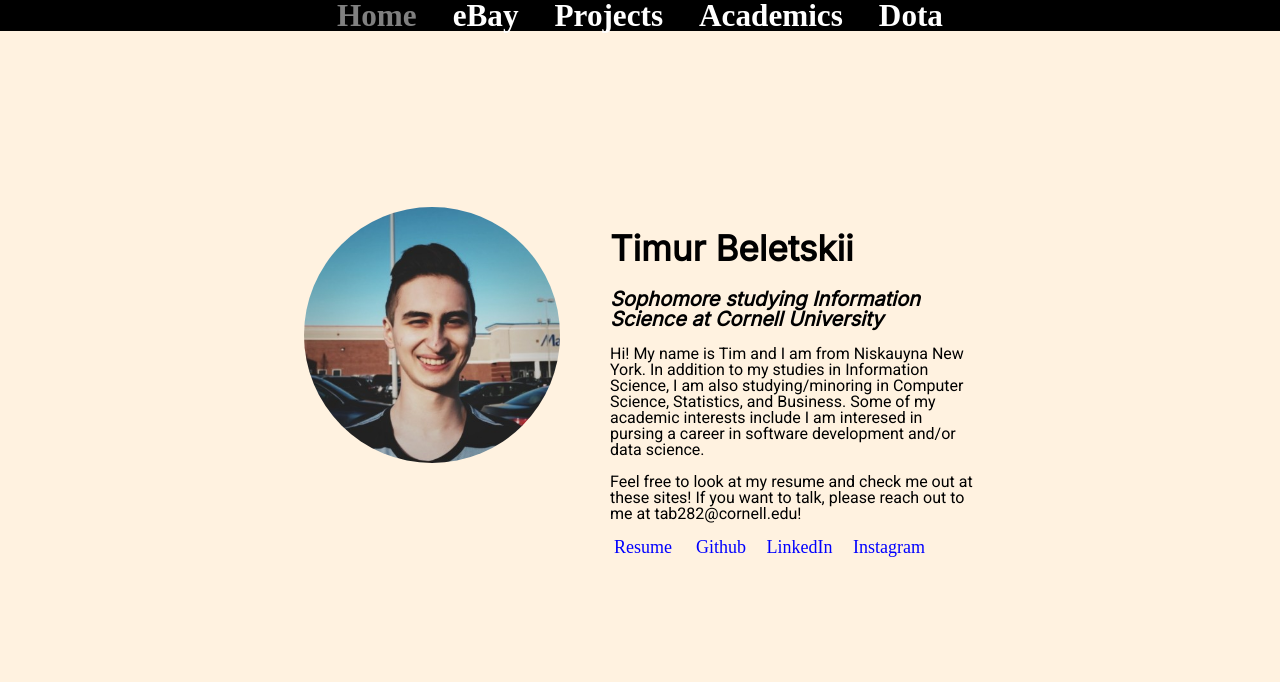
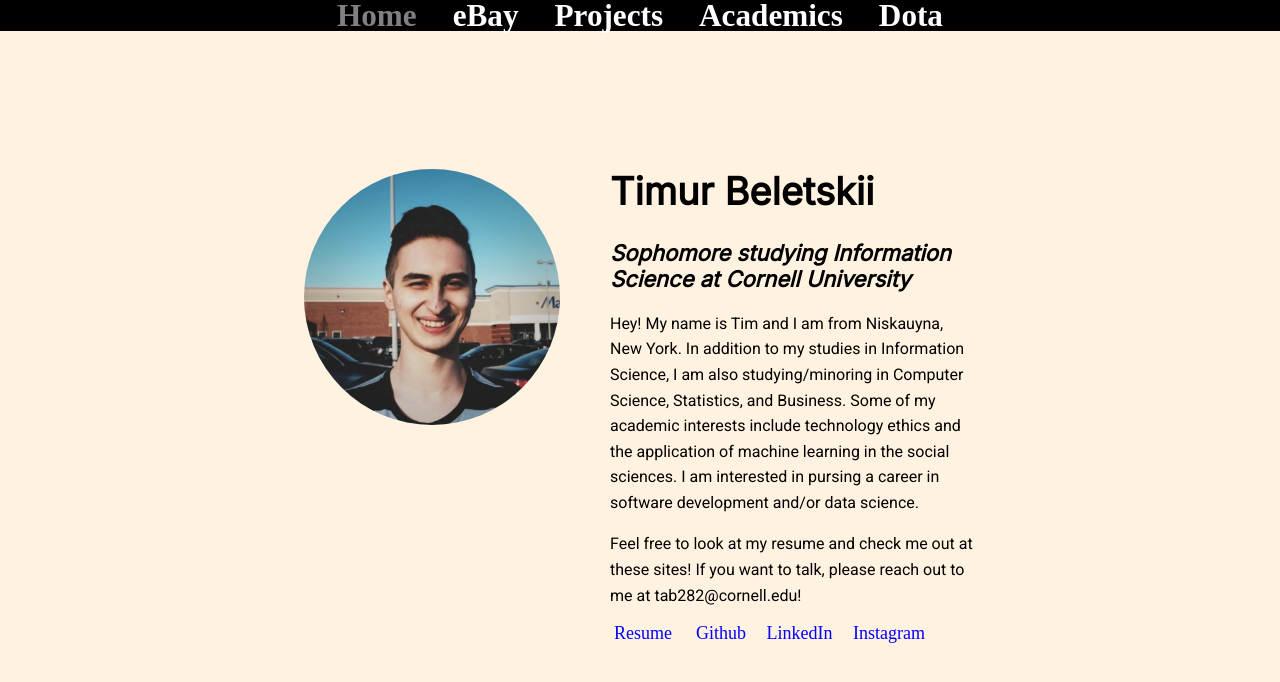
Before and after one commit to timurbeletskii/project1, a plain HTML site: page index.html in a window 1280 px wide. Drawn offline with Linux system fonts and the light colour scheme.

Commit message:
added content to project tab and cleaned up code

```diff
--- a/index.html
+++ b/index.html
@@ -9,8 +9,6 @@
   <link href='http://fonts.googleapis.com/css?family=Roboto' rel='stylesheet' type='text/css'>
   <title>Timur Beletskii</title>
 </head>
-
-
 <body>
   <nav>
     <ul>
@@ -24,25 +22,22 @@
 
 <div class="index">
 
-
-
 <aside class="indexpage">
 <img src="images/selfie.jpeg" alt="A Picture of Timur Beletskii" class="selfie">
 </aside>
 
-
 <main class="indexpage">
 <h1> Timur Beletskii </h1>
 <h2> Sophomore studying Information Science at Cornell University </h2>
-<p> Hi! My name is Tim and I am from Niskauyna New York. In addition to my studies in
+<p> Hey! My name is Tim and I am from Niskauyna, New York. In addition to my studies in
 Information Science, I am also studying/minoring in Computer Science, Statistics, and
-Business. Some of my academic interests include
-I am interesed in pursing a career in software development and/or
+Business. Some of my academic interests include technology ethics and the application
+of machine learning in the social sciences.
+I am interested in pursing a career in software development and/or
 data science. </p>
 <br>
 <p> Feel free to look at my resume and check me out at these sites!
   If you want to talk, please reach out to me at tab282@cornell.edu! </p>
-
 <br>
 <ul class="socials">
   <li><a href="resume.pdf" target="_blank"> Resume </a><li>
@@ -52,14 +47,7 @@ data science. </p>
 </ul>
 </main>
 
-
-
-
 </div>
 
-
-
-
 </body>
-
 </html>
--- a/styles/site.css
+++ b/styles/site.css
@@ -107,22 +107,25 @@ body{
 
 h1{
   font-family: 'Inter', Arial, sans-serif;
-  font-size: 35px;
+  font-size: 38px;
 	/* background-color: orange; */
 	font-weight: bold;
+	line-height: 1.2;
 }
 
 h2{
 	/* background-color: green; */
 	font-family:'Inter', Arial;
-	font-size: 20px;
+	font-size: 22px;
 	font-style: italic;
+	line-height: 1.2;
 }
 
 p{
 	/* background-color: yellow; */
 	font-family: 'Roboto', Arial;
-	font-size 15px;
+	font-size 16px;
+	line-height: 1.6;
 }
 
 img{
@@ -145,7 +148,7 @@ aside.indexpage {
   min-width: 25%;
 	margin-left:20%;
 	margin-right:0;
-	margin-top: 10%;
+	margin-top: 7%;
 	justify-content: center;
 	border: 1px solid
 	padding-left: 0%;
@@ -153,7 +156,7 @@ aside.indexpage {
 main.indexpage {
 
 	/* background-color: red; */
-	margin-top: 10%;
+	margin-top: 5%;
 	margin-left:-110px;
 	margin-right: 20%;
 	padding: 3em;
```
Also changed, not shown: academics.html (+0 -9 lines), dota.html (+1 -9 lines), ebay.html (+1 -7 lines), projects.html (+7 -8 lines).
